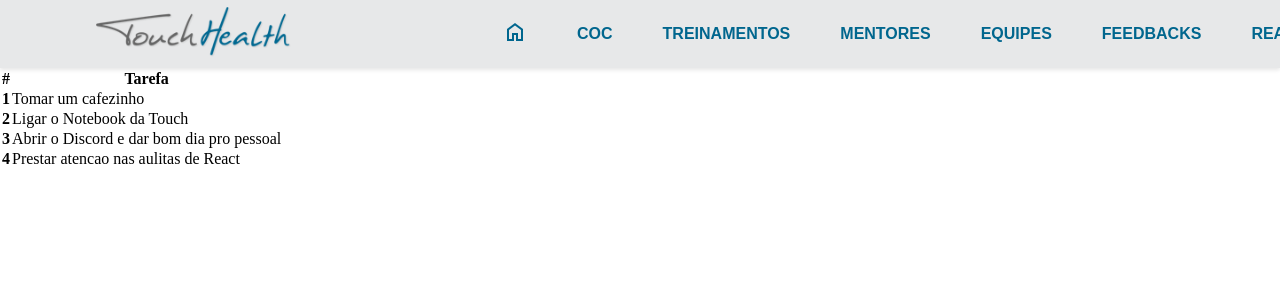
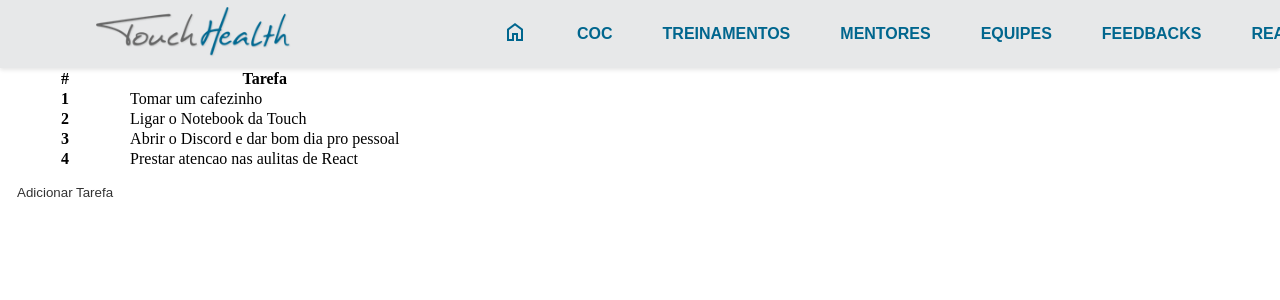
Before and after one commit to danielbarcheta/TouchReact, a React (Create React App) app: page / in a window 1280 px wide. Shown: the top 300 px of the page. Built offline with nearby package versions, Linux system fonts and the light colour scheme.

Commit message:
UseState - Criando botao de adicionar novas tarefas

```diff
--- a/src/App.jsx
+++ b/src/App.jsx
@@ -1,17 +1,35 @@
 import Navbar from "./components/Navbar";import TabelaToDo from "./components/TabelaToDo";
+import React, {useState} from 'react';
 
-const todos = [
-  {numeroLinha: "1", descricao: "Tomar um cafezinho"},
-  {numeroLinha: "2", descricao: "Ligar o Notebook da Touch"},
-  {numeroLinha: "3", descricao: "Abrir o Discord e dar bom dia pro pessoal"},
-  {numeroLinha: "4", descricao: "Prestar atencao nas aulitas de React"}
-]
+
+// PODERIAMOS PENSAR EM FAZER DA SEGUINTE FORMA:
+
+// const addTodos = () => {
+//   if(todos.length > 0){
+//     const novaTarefa = {
+//       numeroLinha: todos.length + 1, descricao: 'Nova Tarefa'
+//     }
+//     todos.push(novaTarefa);
+//   }
+// }
+
+// POREM APESAR DO ARRAY DE TAREFAS SER INCREMENTADO, O ESTADO NAO É REFLETIDO NA NOSSA PAGINA.
+// PRECISAMOS DO USESTATE PARA RENDERIZAR NOVAMENTE OS COMPONENTES!!!
 
 function App() {
+
+  const [todos, setTodos] = useState([
+    {numeroLinha: "1", descricao: "Tomar um cafezinho"},
+    {numeroLinha: "2", descricao: "Ligar o Notebook da Touch"},
+    {numeroLinha: "3", descricao: "Abrir o Discord e dar bom dia pro pessoal"},
+    {numeroLinha: "4", descricao: "Prestar atencao nas aulitas de React"}
+  ]
+  )
+
   return (
     <div className="App">
       <Navbar/>
-      <TabelaToDo todos={todos}/>
+      <TabelaToDo todos={todos} setTodos={setTodos}/>
 
     </div>
   );
--- a/src/components/TabelaToDo.js
+++ b/src/components/TabelaToDo.js
@@ -2,7 +2,17 @@ import React from 'react';
 import ToDoItemLinha from './ToDoItemLinha';
 
 
+
 function TabelaToDo(props) {
+
+    const adicionarTarefa = () => {
+          const novaTarefa = {
+            numeroLinha: props.todos.length + 1, descricao: 'Nova Tarefa'
+          }
+          props.setTodos([...props.todos, novaTarefa]); // Atualiza os dados usando a função setTodos
+
+      }
+
     return (
         <table>
             <thead>
@@ -27,7 +37,7 @@ function TabelaToDo(props) {
                     />
                 ))
             }
-
+            <button onClick={adicionarTarefa}>Adicionar Tarefa</button>
             </tbody>
         </table>
     );
```
